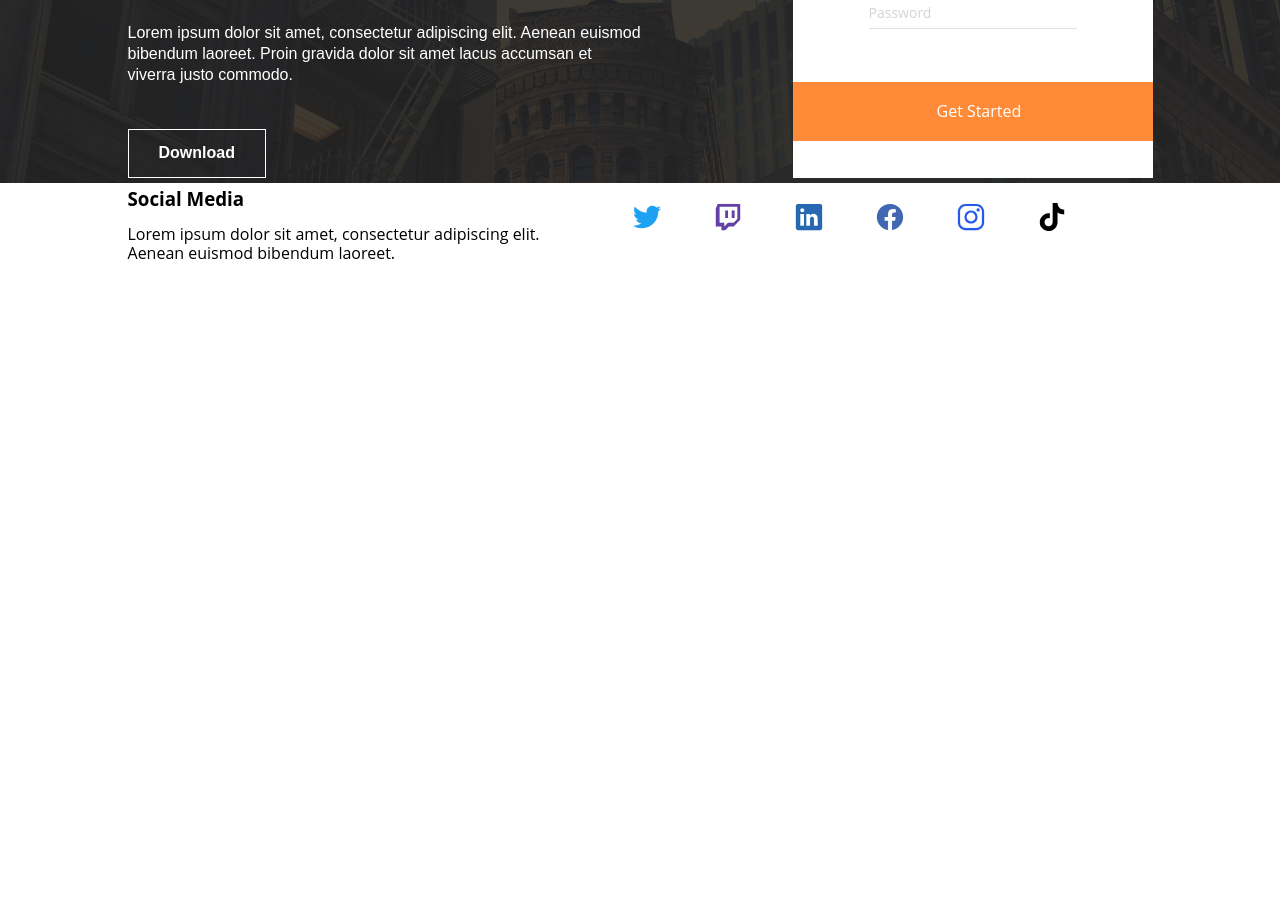
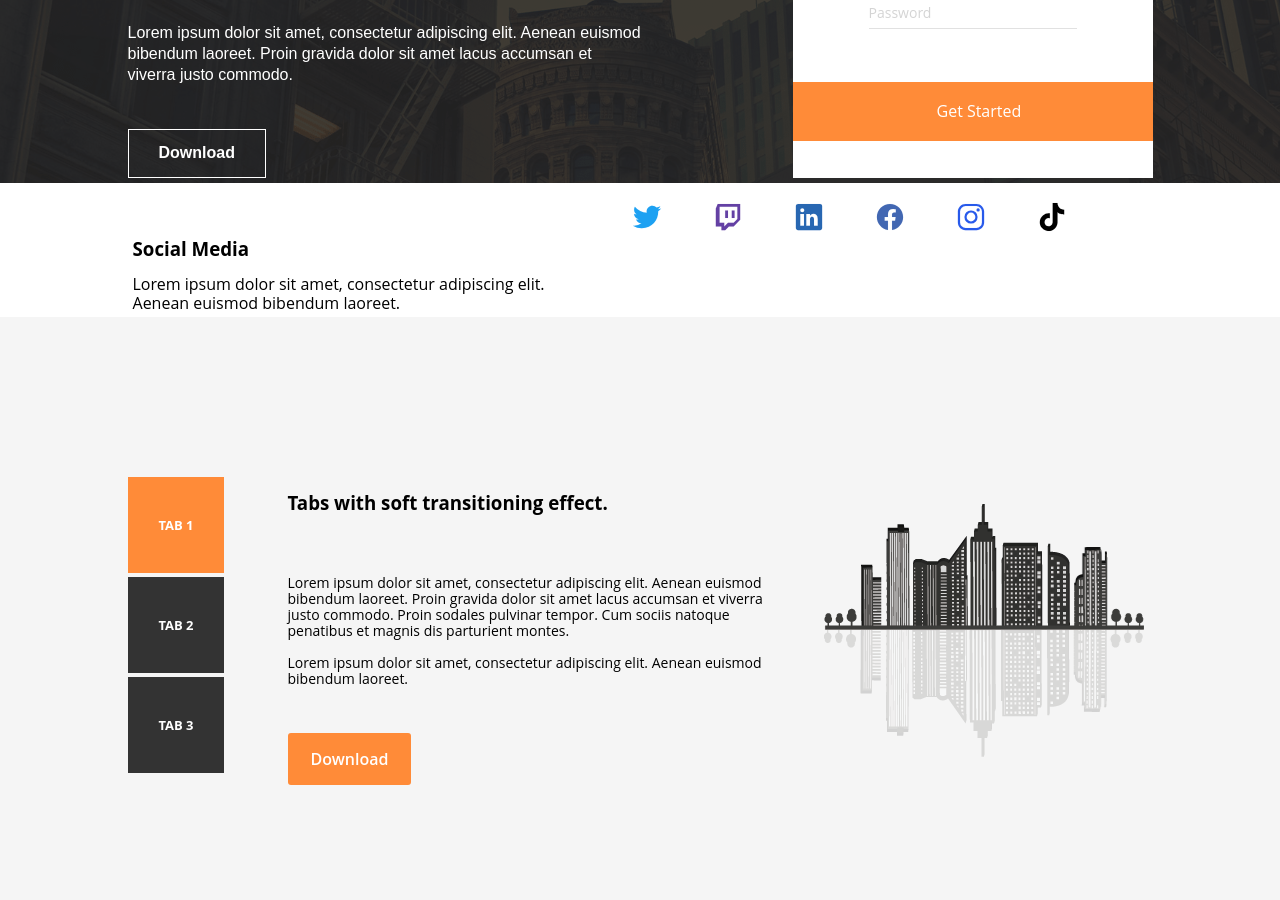
Before and after one commit to howardwarren1982/axitwebsite, a plain HTML site: page index.html in a window 1280 px wide. Shown: the part 316-1216 px from the top of the page. Before the commit the page ends 800 px from the top, so only its background shows below. Drawn offline with nearby package versions, Linux system fonts and the light colour scheme.

Commit message:
added tab selector section

```diff
--- a/index.html
+++ b/index.html
@@ -115,6 +115,79 @@
       </div>
     </section>
 
+    <section class="section-tabs">
+      <div class="row flex">
+        <div class="tab-text">
+          <input type="radio" id="one" name="tab_selection" checked="checked" />
+          <label for="one"
+            ><div class="tab-selector">
+              <h3 class="tab-lable center">TAB 1</h3>
+            </div>
+          </label>
+          <input type="radio" id="two" name="tab_selection" />
+          <label for="two"
+            ><div class="tab-selector">
+              <h3 class="tab-lable center">TAB 2</h3>
+            </div> </label
+          ><input type="radio" id="three" name="tab_selection" />
+          <label for="three"
+            ><div class="tab-selector">
+              <h3 class="tab-lable center">TAB 3</h3>
+            </div>
+          </label>
+          <div class="text tab-one">
+            <h3>Tabs with soft transitioning effect.</h3>
+            <p>
+              Lorem ipsum dolor sit amet, consectetur adipiscing elit. Aenean
+              euismod bibendum laoreet. Proin gravida dolor sit amet lacus
+              accumsan et viverra justo commodo. Proin sodales pulvinar tempor.
+              Cum sociis natoque penatibus et magnis dis parturient montes.
+              <br />
+              <br />
+              Lorem ipsum dolor sit amet, consectetur adipiscing elit. Aenean
+              euismod bibendum laoreet.
+            </p>
+            <button class="btn filled">Download</button>
+          </div>
+
+          <div class="text tab-two">
+            <h3>Tabs with soft transitioning effect.</h3>
+            <p>
+              Lorem ipsum dolor sit amet, consectetur adipiscing elit. Aenean
+              euismod bibendum laoreet. Proin gravida dolor sit amet lacus
+              accumsan et viverra justo commodo. Proin sodales pulvinar tempor.
+
+              <br />
+              <br />
+              Lorem ipsum dolor sit amet, consectetur adipiscing elit. Aenean
+              euismod bibendum laoreet.
+            </p>
+            <button class="btn filled">Download</button>
+          </div>
+
+          <div class="text tab-three">
+            <h3>Tabs with soft transitioning effect.</h3>
+            <p>
+              Lorem ipsum dolor sit amet, consectetur adipiscing elit. Aenean
+              euismod bibendum laoreet. Proin gravida dolor sit amet lacus
+              accumsan et viverra justo commodo. Proin sodales pulvinar tempor.
+              Cum sociis natoque penatibus et magnis dis parturient montes.
+              accumsan et viverra justo commodo. Proin sodales pulvinar tempor.
+              Cum sociis natoque penatibus et magnis dis parturient montes.
+              <br />
+              <br />
+              Lorem ipsum dolor sit amet, consectetur adipiscing elit. Aenean
+              euismod bibendum laoreet.
+            </p>
+            <button class="btn filled">Download</button>
+          </div>
+        </div>
+        <div class="city-img">
+          <img src="resources/img/image_right_u255.png" alt="" />
+        </div>
+      </div>
+    </section>
+
     <script src="resources/js/script.js"></script>
     <script
       type="module"
--- a/resources/cssScss/scss/_buttons.scss
+++ b/resources/cssScss/scss/_buttons.scss
@@ -15,6 +15,8 @@
 
 .filled {
   background-color: $primary-color;
+  border: none;
+  border-radius: 3px;
 
   &:hover {
     background-color: $primary-color-hover;
--- a/resources/cssScss/scss/_reusable.scss
+++ b/resources/cssScss/scss/_reusable.scss
@@ -31,6 +31,12 @@ section {
 
 .flex-space-between {
   justify-content: space-between;
+}
+
+.flexbox-center {
+  display: flex;
+  justify-content: center;
+  align-items: center;
 }
 
 // Mixins
@@ -95,6 +101,14 @@ section {
 //     font-size:pxtoem(11, 20);
 //   }
 
+@mixin position($top: null, $right: null, $bottom: null, $left: null) {
+  top: $top;
+  right: $right;
+  bottom: $bottom;
+  left: $left;
+}
+
+//-----------------------------------------
 @include for-any-size(766px) {
   .flex.flex-responsive {
     flex-direction: column;
--- a/resources/cssScss/scss/_sectionSocial.scss
+++ b/resources/cssScss/scss/_sectionSocial.scss
@@ -1,8 +1,10 @@
 .social-text {
   max-width: 50ch;
+  padding-left: 5px;
 
   h3 {
     margin-bottom: 16px;
+    margin-top: 50px;
   }
 }
 
--- /dev/null
+++ b/resources/cssScss/scss/_sectionTab.scss
@@ -0,0 +1,126 @@
+.tab-selector {
+  background-color: #333333;
+  max-width: 100px;
+  max-height: 100px;
+  position: absolute;
+  cursor: pointer;
+
+  @include for-any-size(380px) {
+    max-width: 50px;
+    max-height: 50px;
+  }
+
+  h3 {
+    color: white;
+    padding: pxtoem(50) pxtoem(38);
+    @include toRem(font-size, 13);
+
+    @include for-any-size(380px) {
+      padding: pxtoem(20) pxtoem(20);
+    }
+  }
+}
+
+.section-tabs {
+  background-color: #f5f5f5;
+  position: relative;
+  padding-top: 157px;
+  padding-bottom: 140px;
+
+  .city-img img {
+    margin-top: 30px;
+
+    @include for-any-size(1011px) {
+      display: none;
+    }
+  }
+
+  input[type="radio"] {
+    display: none;
+  }
+
+  button {
+    padding: 17px 23px;
+  }
+
+  //highlighting when selected
+
+  input[type="radio"]:checked + label .tab-selector {
+    background-color: $primary-color;
+  }
+
+  .text {
+    margin: 0px 56px 0px 160px;
+    height: 200px;
+
+    @include for-any-size(1011px) {
+      margin-left: 50%;
+    }
+
+    @include for-any-size(749px) {
+      margin-left: 35%;
+    }
+
+    h3 {
+      margin-bottom: pxtoem(52);
+    }
+
+    p {
+      width: 60ch;
+      @include toRem(font-size, $primary-font-par-size);
+      margin-bottom: pxtoem(52);
+
+      @include for-any-size(749px) {
+        width: 50ch;
+      }
+
+      @include for-any-size(551px) {
+        width: 100%;
+      }
+    }
+  }
+
+  //position the tabs
+
+  label[for="three"] .tab-selector {
+    @include position(360px);
+
+    @include for-any-size(1011px) {
+      @include position(360px, 0, 0, 5%);
+    }
+  }
+
+  label[for="two"] .tab-selector {
+    @include position(260px);
+    @include for-any-size(1011px) {
+      @include position(260px, 0, 0, 5%);
+    }
+  }
+
+  label[for="one"] .tab-selector {
+    @include position(160px);
+    @include for-any-size(1011px) {
+      @include position(160px, 0, 0, 5%);
+    }
+  }
+
+  //making selections
+
+  .tab-one,
+  .tab-two,
+  .tab-three {
+    display: none;
+  }
+
+  #one:checked ~ .tab-one {
+    display: block;
+  }
+
+  #two:checked ~ .tab-two {
+    display: block;
+  }
+
+  #three:checked ~ .tab-three {
+    display: block;
+  }
+}
--- a/resources/cssScss/scss/style.scss
+++ b/resources/cssScss/scss/style.scss
@@ -6,3 +6,4 @@
 @import "naveBar";
 @import "sectionHero";
 @import "sectionSocial";
+@import "sectionTab";
```
Also changed, not shown: resources/cssScss/css/style.css.
